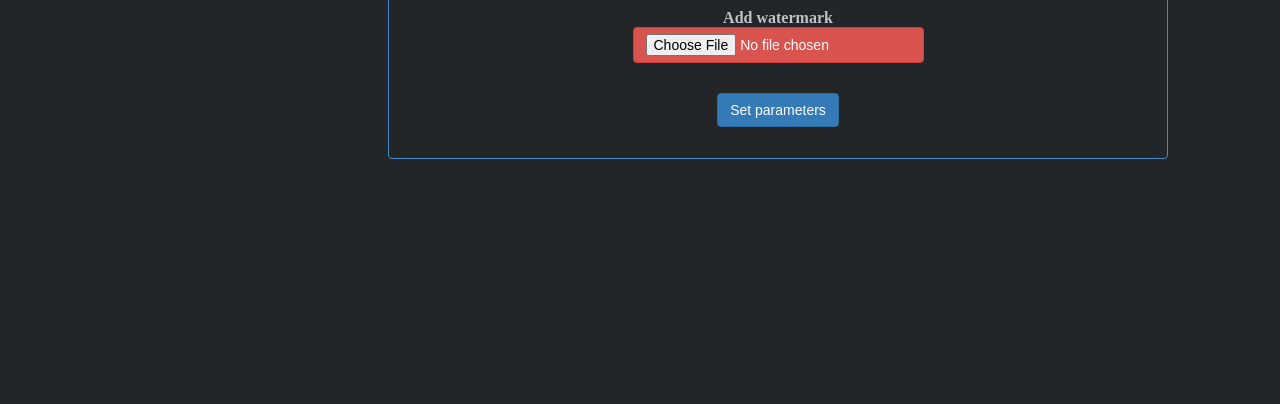
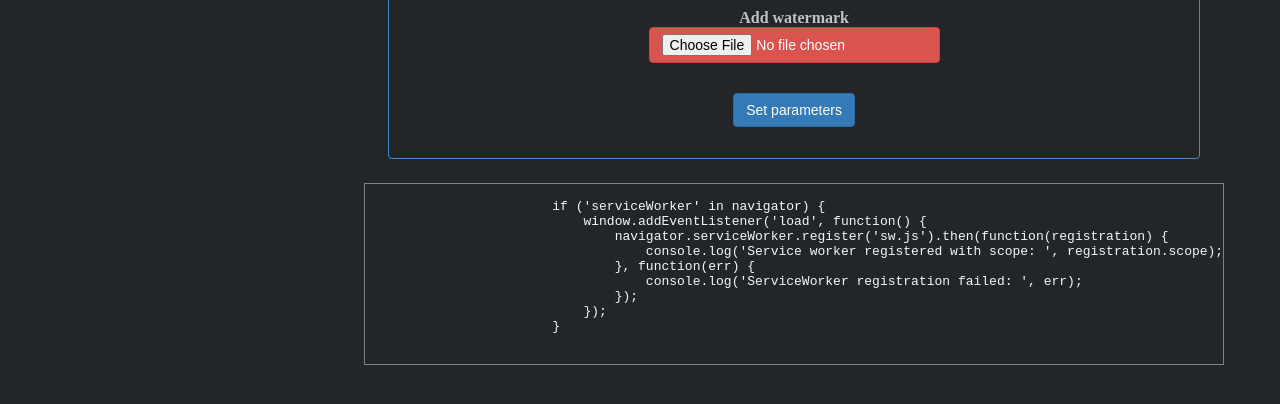
Before and after one commit to PaunescuAndrei/PiColo, a website: page src/public/dashboard.html in a window 1280 px wide. Shown: the part 376-780 px from the top of the page. Drawn offline with Linux system fonts and the light colour scheme.

Commit message:
Modified sw viewer

```diff
--- a/src/main.js
+++ b/src/main.js
@@ -395,6 +395,8 @@ app.post('/delSW', function(request, response){
 		if(err){
 			response.sendStatus(400);
 		} else{
+			var path = `./users/${request.session.user_id}/${sw_id}`;
+			fs.rmdirSync(path, { recursive: true });
 			response.sendStatus(200);
 		}
 	});
--- a/src/public/dashboard.html
+++ b/src/public/dashboard.html
@@ -10,7 +10,6 @@
     </head>
     <body>
         <section class = "section" style="display: block;">
-
             <header>
                 <h1 class="title">PiColo</h1>
                 <h1 class="subtitle">
@@ -60,6 +59,21 @@
                             <p id="warning" class="label"></p>
                         </div>
                     </form>
+                    <div>
+                        <pre style="border:1px solid grey; text-align: left;">
+                            <code class="language-javascript" style="text-align: center; color:aliceblue; word-wrap:normal;">
+                        if ('serviceWorker' in navigator) {
+                            window.addEventListener('load', function() {
+                                navigator.serviceWorker.register('sw.js').then(function(registration) {
+                                    console.log('Service worker registered with scope: ', registration.scope);
+                                }, function(err) {
+                                    console.log('ServiceWorker registration failed: ', err);
+                                });
+                            });
+                        }
+                            </code>
+                        </pre>
+                    </div>
                 </article>
             </div>
         </section>
```
